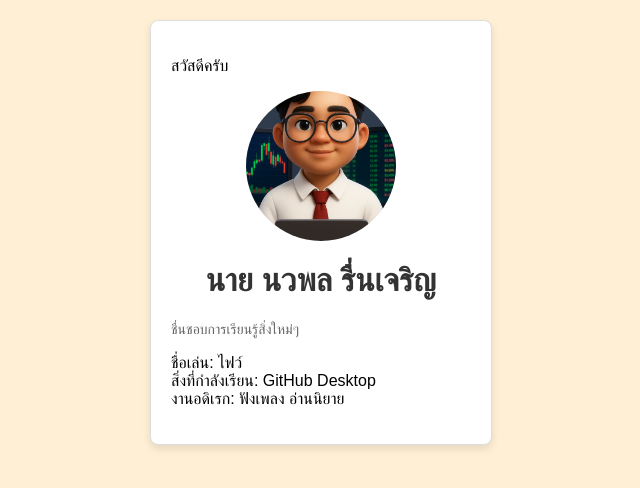
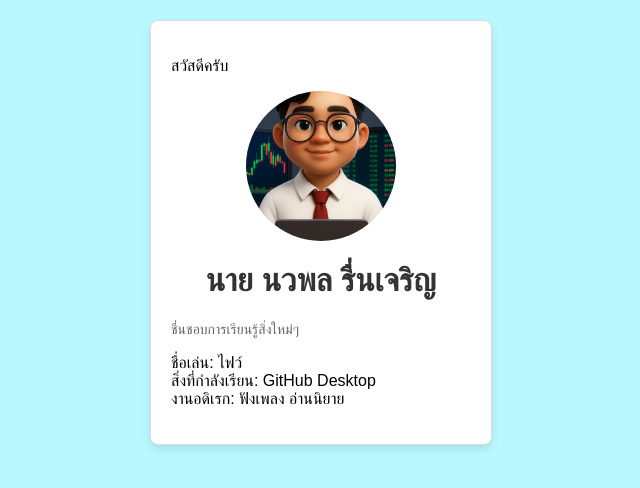
Before and after one commit to nwphlrunceriy-eng/my-web-profile, a plain HTML site: page index.html in a window 1280 px wide. Shown: the whole page, without its empty margins (319-959 px from the left). Drawn offline with Linux system fonts and the light colour scheme.

Commit message:
อัปเดตรายละเอียดโปรเจกต์

```diff
--- a/style.css
+++ b/style.css
@@ -1,6 +1,6 @@
 /* ภารกิจที่ 2: จัดสไตล์ <body> */
 body {
-  background-color: papayawhip;
+  background-color: rgb(186, 248, 255);
   font-family: Arial, sans-serif;
 }
 
```
